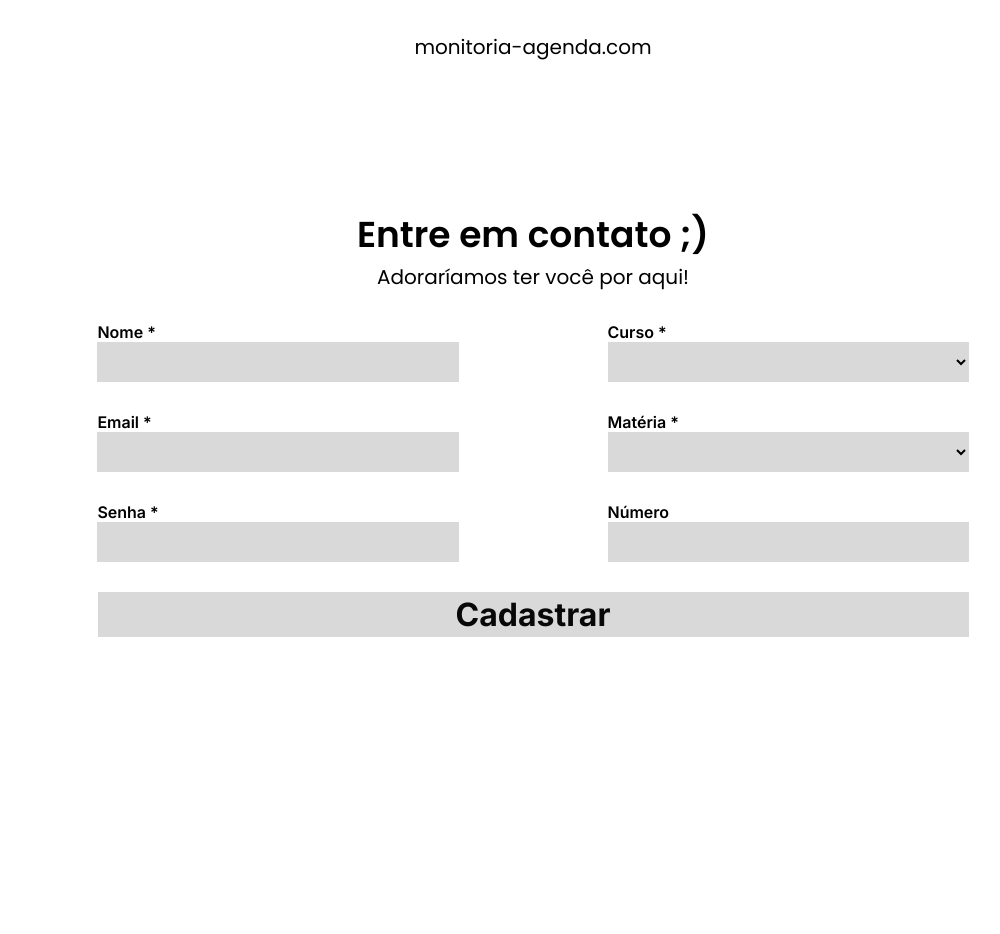
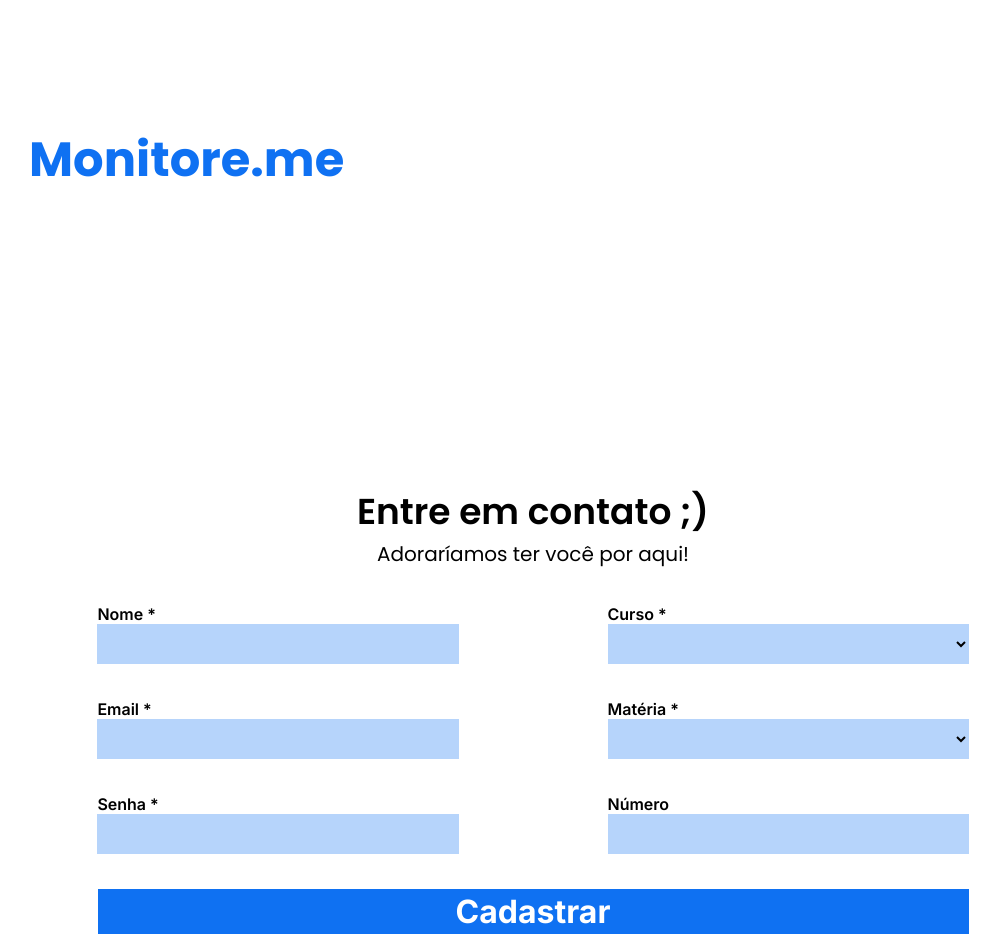
Before and after one commit to nandowastaken/monitore.me, a React (Vite) app: page /register in a window 1280 px wide. Shown: the whole page, without its empty margins (107-1107 px from the left). Before the commit the page ends 814 px from the top, so only its background shows below. Built offline with nearby package versions, Linux system fonts and the light colour scheme.

Commit message:
change color palette

```diff
--- a/src/pages/Login.jsx
+++ b/src/pages/Login.jsx
@@ -34,8 +34,8 @@
 
   return (
     <div className="Login">
-      <nav className="home-nav">
-        <Logo/>
+      <nav className="navbar">
+        <Logo />
       </nav>
 
       <form className="login-form" onSubmit={handleLogin}>
--- a/src/pages/Register.jsx
+++ b/src/pages/Register.jsx
@@ -1,6 +1,7 @@
 import React, { useState } from "react";
 import { Link } from "react-router-dom";
 import "../styles/Register.css";
+import Logo from "../components/Logo";
 
 export default function Register() {
   const [nome, setNome] = useState("");
@@ -14,10 +15,8 @@
 
   return (
     <div className="Register">
-      <nav className="home-nav">
-        <Link to="/" className="home-link">
-          monitoria-agenda.com
-        </Link>
+      <nav className="navbar">
+        <Logo />
       </nav>
 
       <form className="register-form">
--- a/src/styles/Login.css
+++ b/src/styles/Login.css
@@ -1,3 +1,10 @@
+.Login {
+    display: flex;
+    flex-direction: column;
+    align-items: center;
+    height: 100vh;
+}
+
 .home-link {
     font-family: 'Poppins';
     font-style: normal;
@@ -58,20 +65,20 @@
     border: none;
     width: 361.11px;
     height: 40px;
-    background: #D9D9D9;
+    background: var(--weakBlue);
 }
 
 .login-button {
     width: 361px;
     height: 45px;
-    background: #D9D9D9;
+    background: var(--strongBlue);
     border: none;
 
     font-family: 'Inter', sans-serif;
     font-style: normal;
     font-weight: 600;
     font-size: 20px;
-    color: #000000;
+    color: white;
 
     cursor: pointer;
 }
--- a/src/styles/Register.css
+++ b/src/styles/Register.css
@@ -1,10 +1,17 @@
+.Register {
+    display: flex;
+    flex-direction: column;
+    align-items: center;
+    height: 100vh;
+}
+
 .register-form {
     display: flex;
     flex-direction: column;
     align-items: center;
     justify-content: center;
     height: 90vh;
-    gap: 30px;
+    gap: 35px;
 }
 
 .register-header {
@@ -46,7 +53,7 @@
     border: none;
     width: 361.11px;
     height: 40px;
-    background: #D9D9D9;
+    background: var(--weakBlue);
 }
 
 .inputs-container {
@@ -67,14 +74,14 @@
 .register-button {
     width: 871px;
     height: 45px;
-    background: #D9D9D9;
+    background: var(--strongBlue);
     border: none;
 
     font-family: 'Inter', sans-serif;
     font-style: normal;
     font-weight: 700;
     font-size: 32px;
-    color: #090809;
+    color: white;
 
     cursor: pointer;
 }
```
